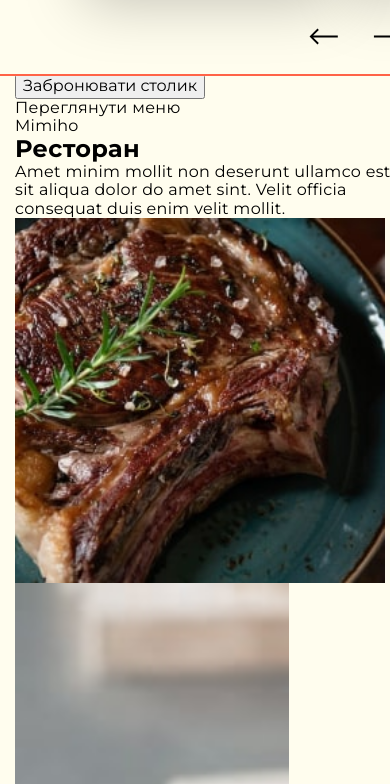
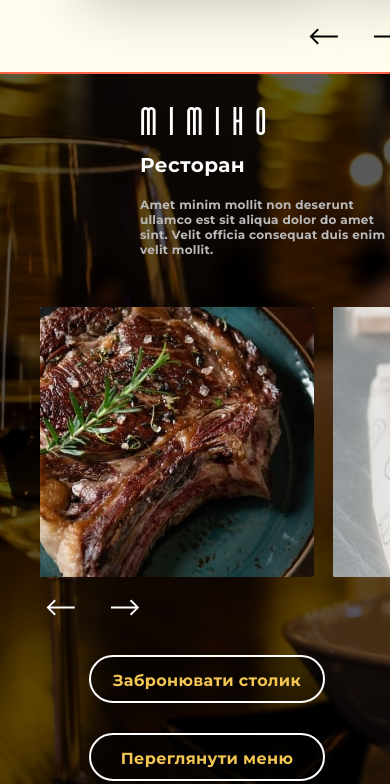
Before and after one commit to Yurii-Ilkevych/blended1-proj-minimo, a website built with Vite: page src/index.html in a window 390 px wide. Shown: the part 2105-2889 px from the top of the page. Built offline with nearby package versions, Linux system fonts and the light colour scheme; files whose address does not match are found by name.

Commit message:
Task-4 CSS Mobile

```diff
--- a/src/css/task-four.css
+++ b/src/css/task-four.css
@@ -1,28 +1,141 @@
+.about-restaurant {
+  position: relative;
+  text-align: center;
+  background-image: linear-gradient(rgba(0, 0, 0, 0.65), rgba(0, 0, 0, 0.65)),
+    url(../img/task-4/about-restaurant-bg-mobile.jpg);
+  background-size: cover;
+  background-position: center;
+  background-repeat: no-repeat;
+  max-width: 414px;
+  padding: 24px 0 40px;
+}
+@media screen and (min-device-pixel-ratio: 2) and (max-width: 1023px),
+  screen and (min-resolution: 192dpi) and (max-width: 1023px),
+  screen and (min-resolution: 2dppx) and (max-width: 1023px) {
+  .home-hero {
+    background-image: linear-gradient(rgba(0, 0, 0, 0.65), rgba(0, 0, 0, 0.65)),
+      url(../img/task-4/about-restaurant-bg-mobile@2x.jpg);
+  }
+}
+
+/* -------------------Text------------------------- */
+
+.home-restaurant-name-wrap {
+  width: 259px;
+  margin-left: auto;
+  text-align: left;
+}
+
+.home-restaurant-name {
+  font-family: 'Film P3';
+  font-style: normal;
+  font-weight: 700;
+  font-size: 40px;
+  line-height: calc(43 / 40);
+  letter-spacing: 0.3em;
+  color: var(--white-color);
+  margin-bottom: 12px;
+  text-transform: uppercase;
+}
+.home-restaurant-header {
+  font-weight: 700;
+  font-size: 20px;
+  line-height: calc(24 / 20);
+  letter-spacing: 0.02em;
+  color: var(--white-color);
+  margin-bottom: 20px;
+}
+.home-restaurant-text {
+  font-weight: 600;
+  font-size: 12px;
+  line-height: calc(15 / 12);
+  letter-spacing: 0.02em;
+  color: #bababa;
+  margin-bottom: 398px;
+}
+
+/* -------------------Slider------------------------- */
+.home-restaurant-list-wrap {
+    position: absolute;
+    left: 40px;
+    top: 233px;
+}
+.home-restaurant-list {
+  display: flex;
+
+  flex-wrap: nowrap;
+  gap: 19px;
+  margin-bottom: 16px;
+}
+.home-restaurant-item {
+}
+.home-restaurant-item:last-child {
+  display: none;
+}
+.home-restrong-img {
+  width: auto;
+  height: 270px;
+  background: #dadada;
+  border-radius: 2px;
+}
+
+.home-restaurant-button-list {
+    display: flex;
+    gap: 32px;
+}
+
+.home-restaurant-button-item {
+}
+.home-restaurant-button-btn {
+    width: 32px;
+    height: 32px;
+    border: none;
+    background: none;
+    padding: 7px 0 px;
+    }
+
+
+.home-restaurant-button-svg {
+    width: 30px;
+    height: 17px;
+    fill: #FFFFFF;
+}
+
+.home-restaurant-button-btn:hover .home-restaurant-button-svg,
+.home-restaurant-button-btn:focus .home-restaurant-button-svg  {
+    fill: #F3C653;
+}
+
+
+/* -------------------Reservation Btn------------------------- */
+.home-restaurant-reservation-wrap {
+}
 .home-restaurant-reservation {
+  display: flex;
+  flex-direction: column;
+  justify-content: center;
+  gap: 30px;
 }
 .home-restaurant-reservation-item {
 }
 .home-restaurant-reservation-btn {
+  font-weight: 700;
+  font-size: 16px;
+  line-height: calc(20 / 16);
+  letter-spacing: 0.02em;
+  color: #f3c653;
+  width: 236px;
+  height: 48px;
+  background: rgba(0, 0, 0, 0.4);
+  padding: 14px 0;
+  border: 2px solid #ffffff;
+  border-radius: 25px;
 }
-.home-restaurant-menu-btn {
+.home-restaurant-reservation-btn:focus,
+.home-restaurant-reservation-btn:hover {
+  background: #ffffff;
+  border: 2px solid #f3c653;
 }
-.home-restaurant-name {
+
+.home-restaurant-menu-link {
 }
-.home-restaurant-header {
-}
-.home-restaurant-text {
-}
-.home-restaurant-list {
-}
-.home-restaurant-item {
-}
-.home-restrong-img {
-}
-.about-restrong-button-list {
-}
-.about-restrong-button-item {
-}
-.about-restrong-button-btn {
-}
-.about-restrong-button-svg {
-}
--- a/src/css/task-three.css
+++ b/src/css/task-three.css
@@ -109,8 +109,8 @@
   height: 17px;
   fill: #000000;
 }
-.about-restrong-button-svg:hover,
-.about-restrong-button-svg:focus {
+.about-restrong-button-btn:hover .about-restrong-button-svg,
+.about-restrong-button-btn:focus .about-restrong-button-svg {
   fill: var(--akzent-yellow-color);
 }
 
--- a/src/partials/task-four.html
+++ b/src/partials/task-four.html
@@ -1,23 +1,17 @@
 <!-- Task 4 - The second home section "Details of our restaurant" -->
 <section class="about-restaurant container">
-  <ul class="home-restaurant-reservation">
-    <li class="home-restaurant-reservation-item">
-      <button type="button" class="home-restaurant-reservation-btn">
-        Забронювати столик
-      </button>
-    </li>
-    <li class="home-restaurant-reservation-item">
-      <a class="home-restaurant-menu-btn" href="restaurant.html"
-        >Переглянути меню</a
-      >
-    </li>
-  </ul>
+<!-- -------------------Text------------------------->
+  <div class="home-restaurant-name-wrap">
     <p class="home-restaurant-name">Mimiho</p>
     <h2 class="home-restaurant-header">Ресторан</h2>
     <p class="home-restaurant-text">
       Amet minim mollit non deserunt ullamco est sit aliqua dolor do amet sint.
       Velit officia consequat duis enim velit mollit.
     </p>
+  </div >
+<!-- -------------------Slider------------------------->
+
+  <div class="home-restaurant-list-wrap">
     <ul class="home-restaurant-list">
       <li class="home-restaurant-item">
         <img
@@ -59,20 +53,41 @@
         />
       </li>
     </ul>
-  <ul class="about-restrong-button-list">
-    <li class="about-restrong-button-item">
-      <button class="about-restrong-button-btn">
-        <svg class="about-restrong-button-svg">
+    <!-- -------------------Slider Btn------------------------->
+
+    <ul class="home-restaurant-button-list">
+    <li class="home-restaurant-button-item">
+      <button class="home-restaurant-button-btn">
+        <svg class="home-restaurant-button-svg">
           <use href="../img/task-3/slider-icons.svg#icon-slide-left"></use>
         </svg>
       </button>
     </li>
-    <li class="about-restrong-button-item">
-      <button class="about-restrong-button-btn">
-        <svg class="about-restrong-button-svg">
+    <li class="home-restaurant-button-item">
+      <button class="home-restaurant-button-btn">
+        <svg class="home-restaurant-button-svg">
           <use href="../img/task-3/slider-icons.svg#icon-slide-right"></use>
         </svg>
       </button>
     </li>
   </ul>
+</div >
+  <!-- -------------------Reservation Btn------------------------->
+
+<di class="home-restaurant-reservation-wrap">
+      <ul class="home-restaurant-reservation">
+      <li class="home-restaurant-reservation-item">
+        <button type="button" class="home-restaurant-reservation-btn">
+          Забронювати столик
+        </button>
+      </li>
+      <li class="home-restaurant-reservation-item">
+        <button type="button" class="home-restaurant-reservation-btn">
+          <a class="home-restaurant-menu-link" href="restaurant.html"
+            >Переглянути меню</a
+          >
+        </button>
+      </li>
+    </ul>
+</di >
 </section>
```
Also changed, not shown: src/partials/task-two.html (+0 -1 lines). Lines whose indentation alone changed are shown as unchanged.
